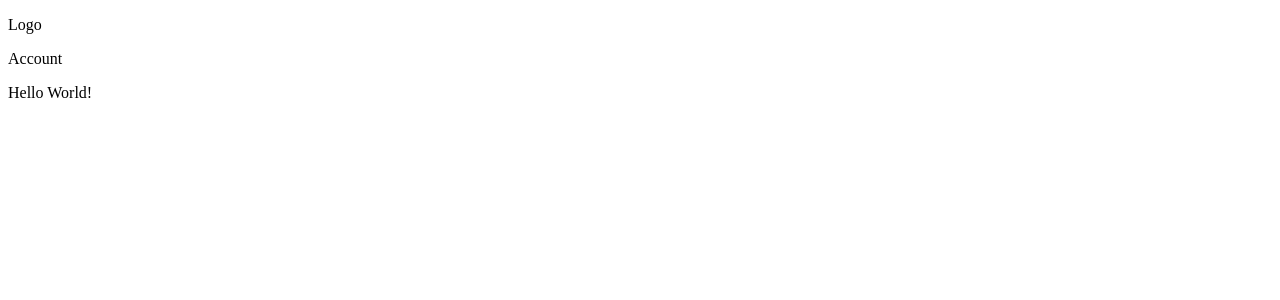
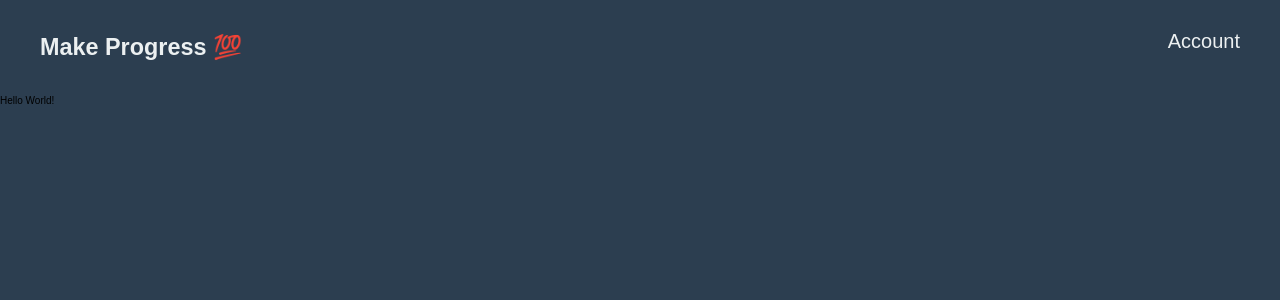
Before and after one commit to maxeuler/make-progress, a Next.js app in the folder frontend/: page / in a window 1280 px wide. Shown: the top 300 px of the page. Built offline with nearby package versions, Linux system fonts and the light colour scheme.

Commit message:
global style and theme provider

```diff
--- a/frontend/components/Header.js
+++ b/frontend/components/Header.js
@@ -1,12 +1,21 @@
 import React, { Component } from 'react';
+import styled from 'styled-components';
+
+const StyledHeader = styled.header`
+	display: flex;
+	justify-content: space-between;
+	padding: 1rem 4rem;
+	font-size: 2rem;
+	color: ${props => props.theme.bright};
+`;
 
 class Header extends Component {
 	render() {
 		return (
-			<header>
-				<p>Logo</p>
+			<StyledHeader>
+				<h3>Make Progress 💯</h3>
 				<p>Account</p>
-			</header>
+			</StyledHeader>
 		);
 	}
 }
--- a/frontend/components/Page.js
+++ b/frontend/components/Page.js
@@ -1,11 +1,36 @@
 import React from 'react';
+import styled, { createGlobalStyle, ThemeProvider } from 'styled-components';
 import Header from './Header';
 
+const GlobalStyle = createGlobalStyle`
+	html {
+		font-size: 10px;
+		box-sizing: border-box;
+	}
+	*, *:before, *:after {
+		box-sizing: inherit;
+	}
+	body {
+		margin: 0;
+		padding: 0;
+		font-family: sans-serif;
+		background: #2c3e50;
+	}
+`;
+
+const theme = {
+	dark: '#2c3e50',
+	bright: '#ecf0f1'
+};
+
 const Page = props => (
-	<>
-		<Header />
-		{props.children}
-	</>
+	<ThemeProvider theme={theme}>
+		<React.Fragment>
+			<GlobalStyle />
+			<Header />
+			{props.children}
+		</React.Fragment>
+	</ThemeProvider>
 );
 
 export default Page;
--- a/frontend/package.json
+++ b/frontend/package.json
@@ -11,6 +11,7 @@
 	"dependencies": {
 		"next": "^8.1.0",
 		"react": "^16.8.6",
-		"react-dom": "^16.8.6"
+		"react-dom": "^16.8.6",
+		"styled-components": "^4.2.1"
 	}
 }
```
Also changed, not shown: 1 other file (tests, documents, lock files or other folders).
